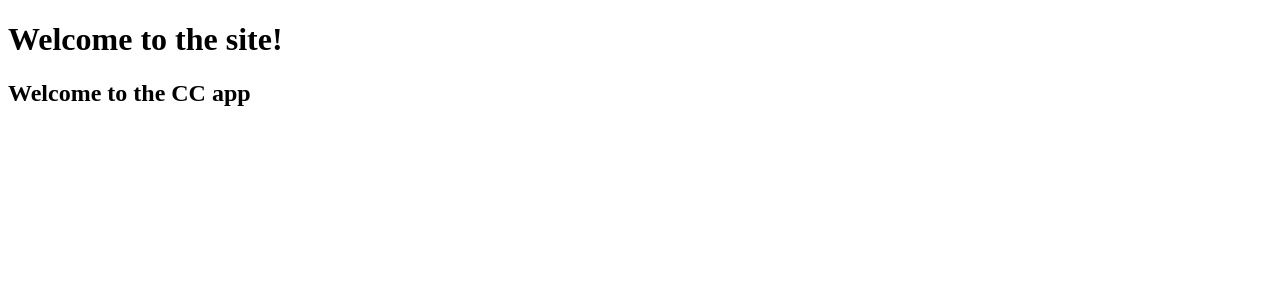
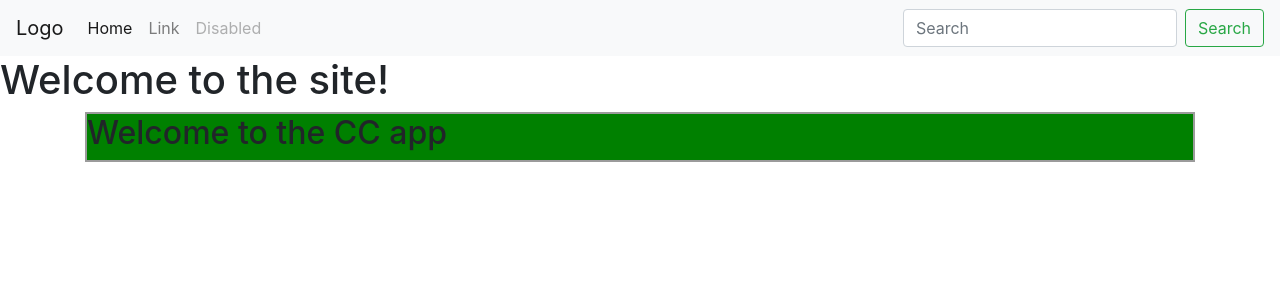
Before and after one commit to annah19/3week_2, a Django app: page /CaptainConsole/ in a window 1280 px wide. Shown: the top 300 px of the page. Run offline with Django 3.2, Linux system fonts and the light colour scheme; some libraries are stand-ins or nearby versions.

Commit message:
created static files

```diff
--- a/captain_console/captain_console/settings.py
+++ b/captain_console/captain_console/settings.py
@@ -120,3 +120,6 @@ USE_TZ = True
 # https://docs.djangoproject.com/en/3.0/howto/static-files/
 
 STATIC_URL = '/static/'
+STATICFILES_DIRS = [
+    os.path.join(BASE_DIR, 'static')
+]
--- /dev/null
+++ b/captain_console/static/css/main.css
@@ -0,0 +1,4 @@
+.captainconsole {
+    background-color: green;
+    border: solid 2px rgba(155,155,155,5);
+}
--- a/captain_console/templates/base.html
+++ b/captain_console/templates/base.html
@@ -1,13 +1,50 @@
+{% load static %}
 <!DOCTYPE html>
 <html lang="en">
 <head>
     <meta charset="UTF-8">
     <title>Document</title>
+    <link rel="stylesheet" href="https://stackpath.bootstrapcdn.com/bootstrap/4.4.1/css/bootstrap.min.css" integrity="sha384-Vkoo8x4CGsO3+Hhxv8T/Q5PaXtkKtu6ug5TOeNV6gBiFeWPGFN9MuhOf23Q9Ifjh" crossorigin="anonymous">
+    <link rel="stylesheet" href="{% static 'css/main.css'%}"/>
 </head>
 <body>
+<nav class="navbar navbar-expand-lg navbar-light bg-light">
+  <a class="navbar-brand" href="#">Logo</a>
+  <button class="navbar-toggler" type="button" data-toggle="collapse" data-target="#navbarSupportedContent" aria-controls="navbarSupportedContent" aria-expanded="false" aria-label="Toggle navigation">
+    <span class="navbar-toggler-icon"></span>
+  </button>
+
+  <div class="collapse navbar-collapse" id="navbarSupportedContent">
+    <ul class="navbar-nav mr-auto">
+      <li class="nav-item active">
+        <a class="nav-link" href="#">Home <span class="sr-only">(current)</span></a>
+      </li>
+      <li class="nav-item">
+        <a class="nav-link" href="#">Link</a>
+      </li>
+
+      </li>
+      <li class="nav-item">
+        <a class="nav-link disabled" href="#" tabindex="-1" aria-disabled="true">Disabled</a>
+      </li>
+    </ul>
+    <form class="form-inline my-2 my-lg-0">
+      <input class="form-control mr-sm-2" type="search" placeholder="Search" aria-label="Search">
+      <button class="btn btn-outline-success my-2 my-sm-0" type="submit">Search</button>
+    </form>
+  </div>
+</nav>
 
     <h1>Welcome to the site!</h1>
-    {% block content %}
-    {% endblock %}
+    <div class="container">
+        {% block content %}
+        {% endblock %}
+    </div>
+    <script src="https://code.jquery.com/jquery-3.4.1.slim.min.js" integrity="sha384-J6qa4849blE2+poT4WnyKhv5vZF5SrPo0iEjwBvKU7imGFAV0wwj1yYfoRSJoZ+n" crossorigin="anonymous"></script>
+    <script src="https://cdn.jsdelivr.net/npm/popper.js@1.16.0/dist/umd/popper.min.js" integrity="sha384-Q6E9RHvbIyZFJoft+2mJbHaEWldlvI9IOYy5n3zV9zzTtmI3UksdQRVvoxMfooAo" crossorigin="anonymous"></script>
+
+    <script src="https://stackpath.bootstrapcdn.com/bootstrap/4.4.1/js/bootstrap.min.js" integrity="sha384-wfSDF2E50Y2D1uUdj0O3uMBJnjuUD4Ih7YwaYd1iqfktj0Uod8GCExl3Og8ifwB6" crossorigin="anonymous"></script>
+
+
 </body>
 </html>
--- a/captain_console/templates/captainconsole/index.html
+++ b/captain_console/templates/captainconsole/index.html
@@ -1,4 +1,8 @@
 {% extends 'base.html' %}
+{% load static %}
 {% block content %}
-    <h2>Welcome to the CC app</h2>
+    <div class="captainconsole">
+        <h2>Welcome to the CC app</h2>
+    </div>
+
 {% endblock %}
```
